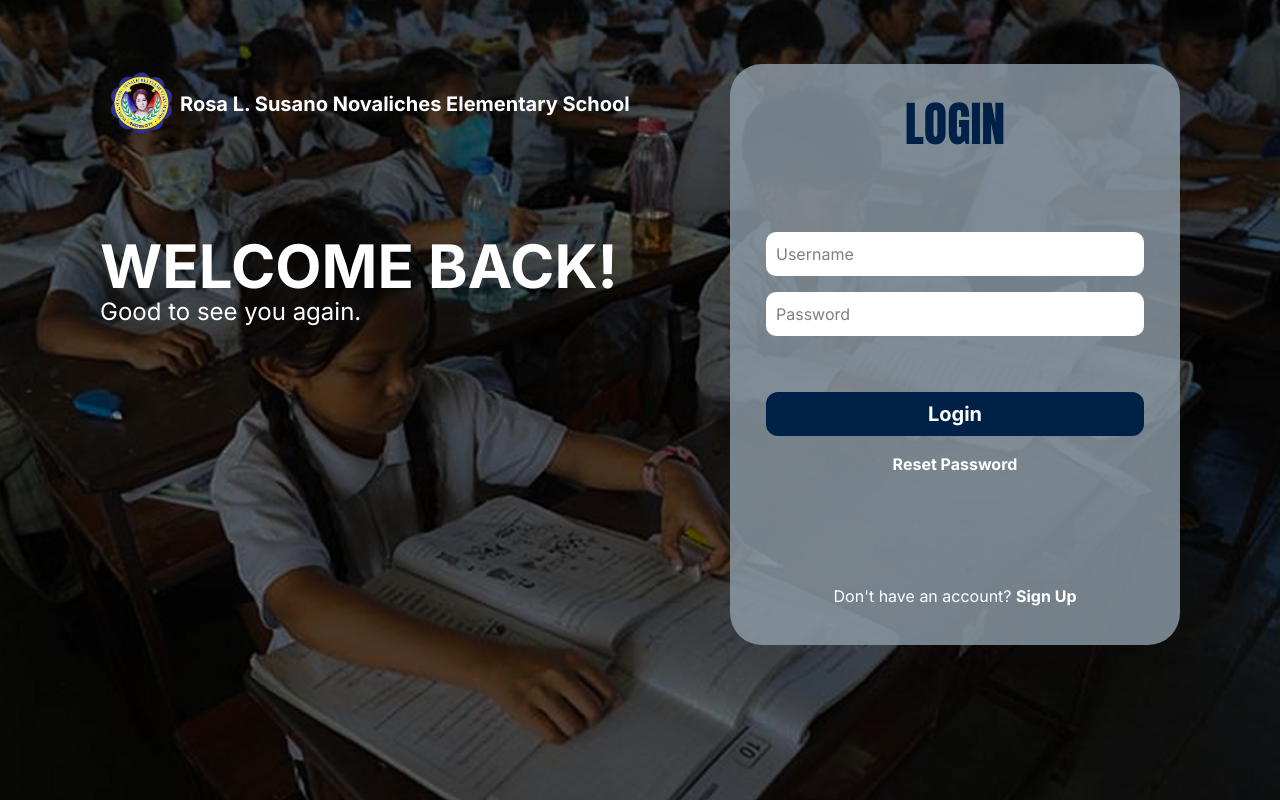
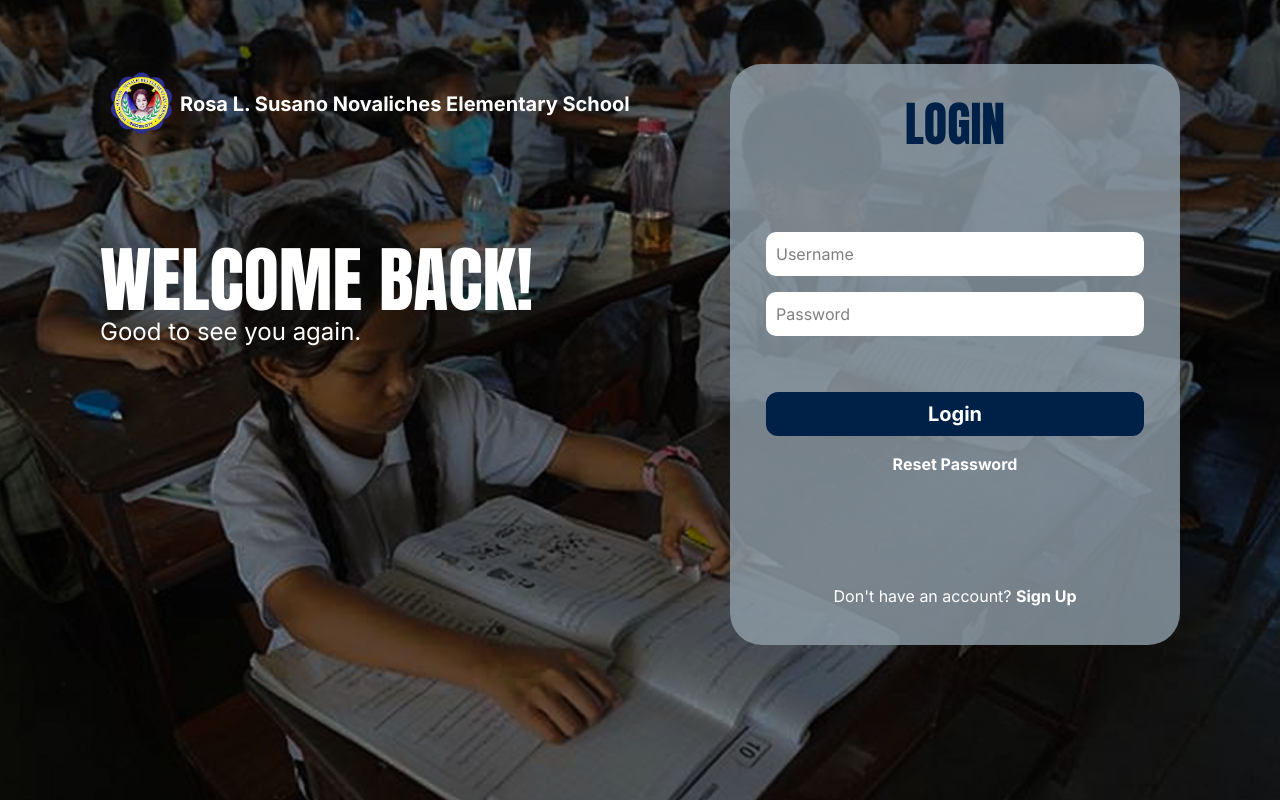
Before and after one commit to Kael1817/HCI-KID-SAFE, a React (Vite) app: page / in a window 1280 px wide. Built offline with nearby package versions, Linux system fonts and the light colour scheme.

Commit message:
fix login page

```diff
--- a/src/Pages/Login.jsx
+++ b/src/Pages/Login.jsx
@@ -2,17 +2,17 @@ import background from "../assets/background 1.png";
 import logo from "../assets/school_logo.png";
 function Login() {
   return (
-    <div className="login-page relative flex justify-between py-16 px-25 min-h-screen bg-cover bg-center" style={{ backgroundImage: `url(${background})` }}>
-  <div className="absolute inset-0 bg-black opacity-35 z-0"></div> {/* ← dark overlay */}
+  <div className="login-page relative flex justify-between py-16 px-25 min-h-screen bg-cover bg-center" style={{ backgroundImage: `url(${background})` }}>
+  <div className="absolute inset-0 bg-black opacity-20 z-0"></div> {/* ← dark overlay */}
 
   <div className="relative z-10 flex justify-between w-full">
     {/* Left Side */}
     <div className="left-side">
-      <div className="left-content flex items-center mb-23">
+      <div className="left-content flex items-center mb-25">
         <img src={logo} alt="logo" className="w-[80px] h-[80px]" />
         <p className="text-white text-xl font-bold">Rosa L. Susano Novaliches Elementary School</p>
       </div>
-      <h1 className="text-6xl text-white font-bold">WELCOME BACK!</h1>
+      <h1 className="text-7xl text-white font-headings">WELCOME BACK!</h1>
       <p className="text-white text-2xl">Good to see you again.</p>
     </div>
 
```
